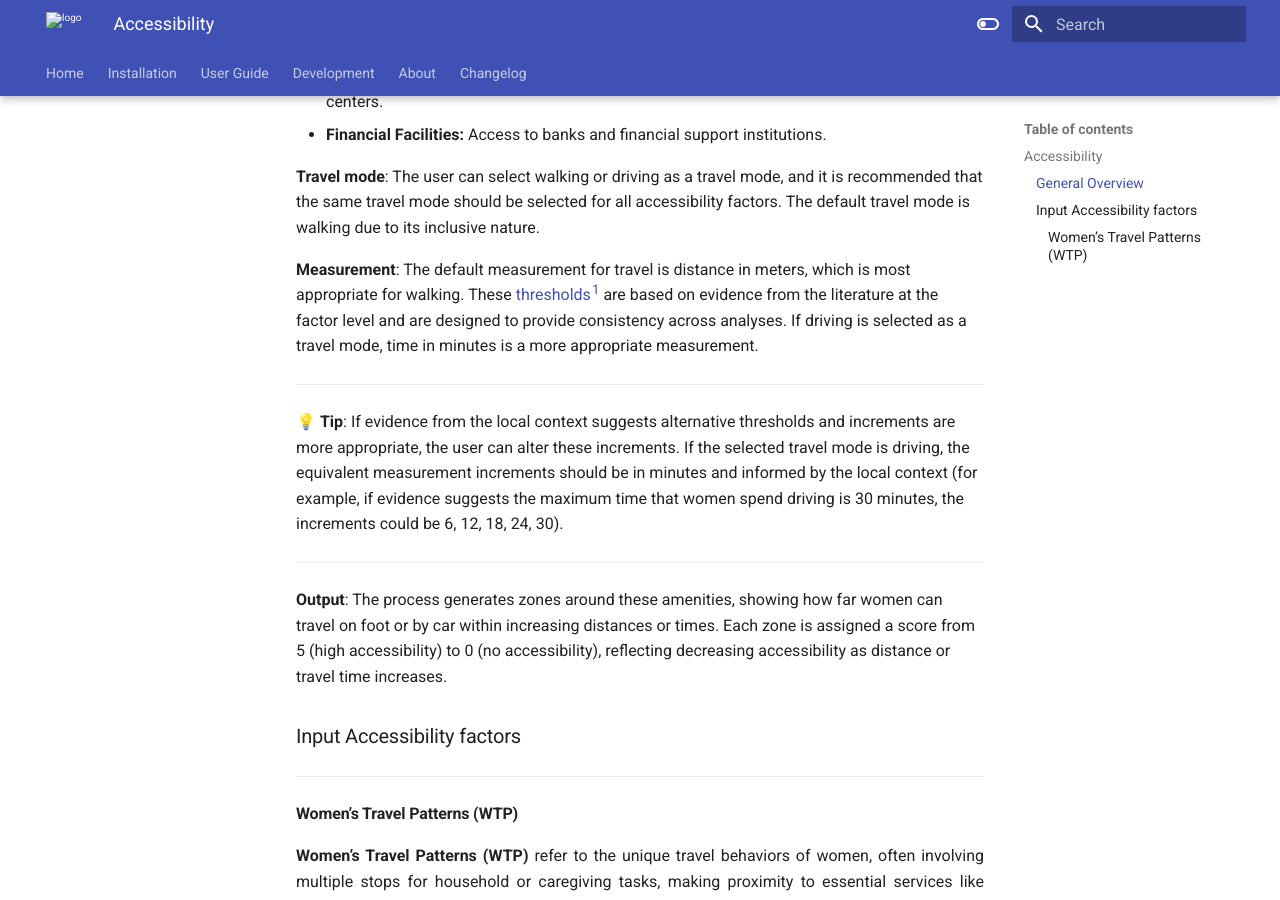
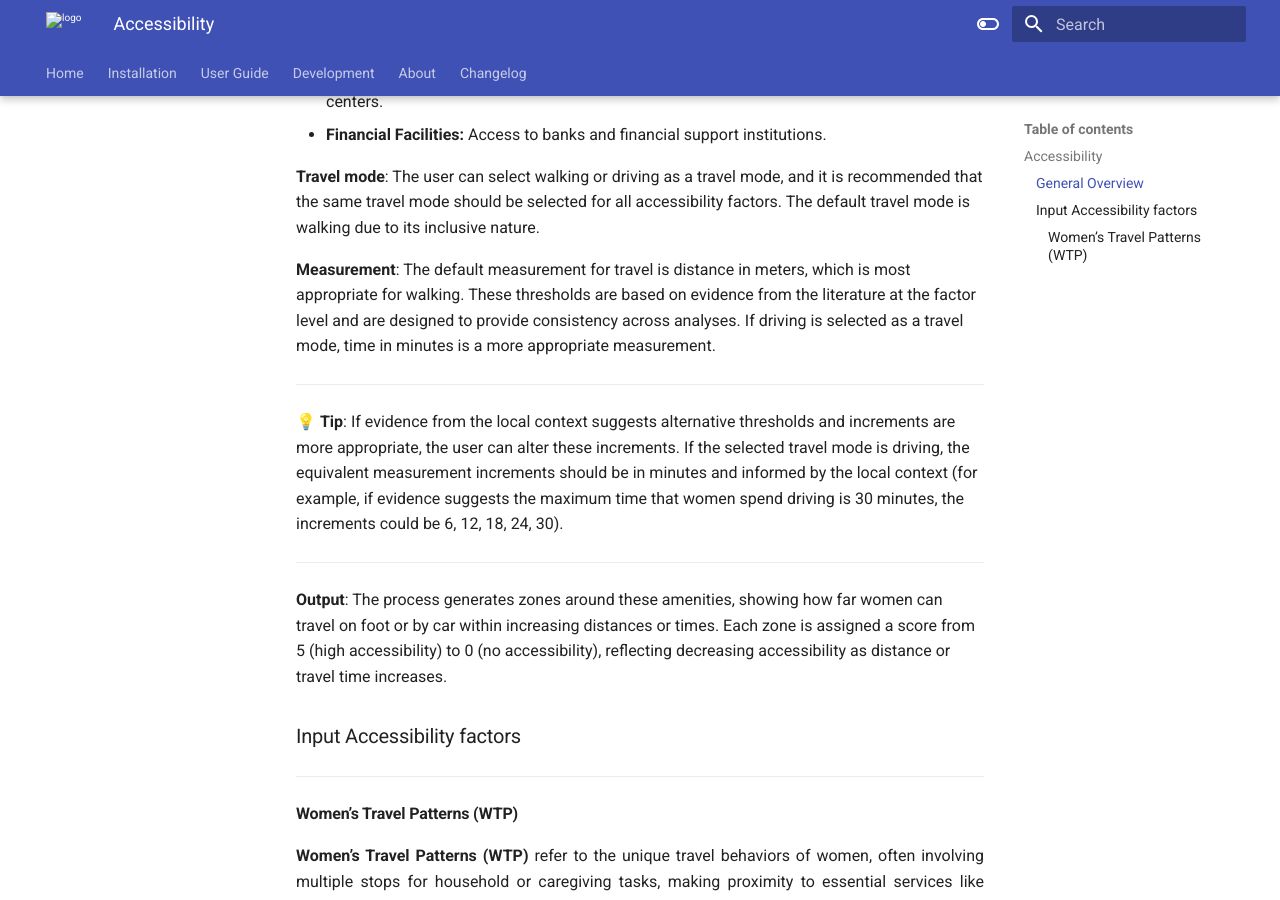
Before and after one commit to worldbank/GEEST, an MkDocs documentation site: the page built from docs/userguide/accessibility.md, in a window 1280 px wide and 900 px high, scrolled down 777 px. Built offline with MkDocs 1.6.1 and Material for MkDocs 9.7.7, drawn with Linux system fonts in a browser that asks for light colours.

Commit message:
Update accessibility.md

```diff
--- a/docs/userguide/accessibility.md
+++ b/docs/userguide/accessibility.md
@@ -16,7 +16,7 @@ This tool evaluates how easily women can access essential services and amenities
 
 **Travel mode**: The user can select walking or driving as a travel mode, and it is recommended that the same travel mode should be selected for all accessibility factors. The default travel mode is walking due to its inclusive nature.
 
-**Measurement**: The default measurement for travel is distance in meters, which is most appropriate for walking. These <a href="#footnote1" id="ref1">thresholds<sup>1</sup></a> are based on evidence from the literature at the factor level and are designed to provide consistency across analyses. If driving is selected as a travel mode, time in minutes is a more appropriate measurement.
+**Measurement**: The default measurement for travel is distance in meters, which is most appropriate for walking. These thresholds are based on evidence from the literature at the factor level and are designed to provide consistency across analyses. If driving is selected as a travel mode, time in minutes is a more appropriate measurement.
 
 ---
 
```
